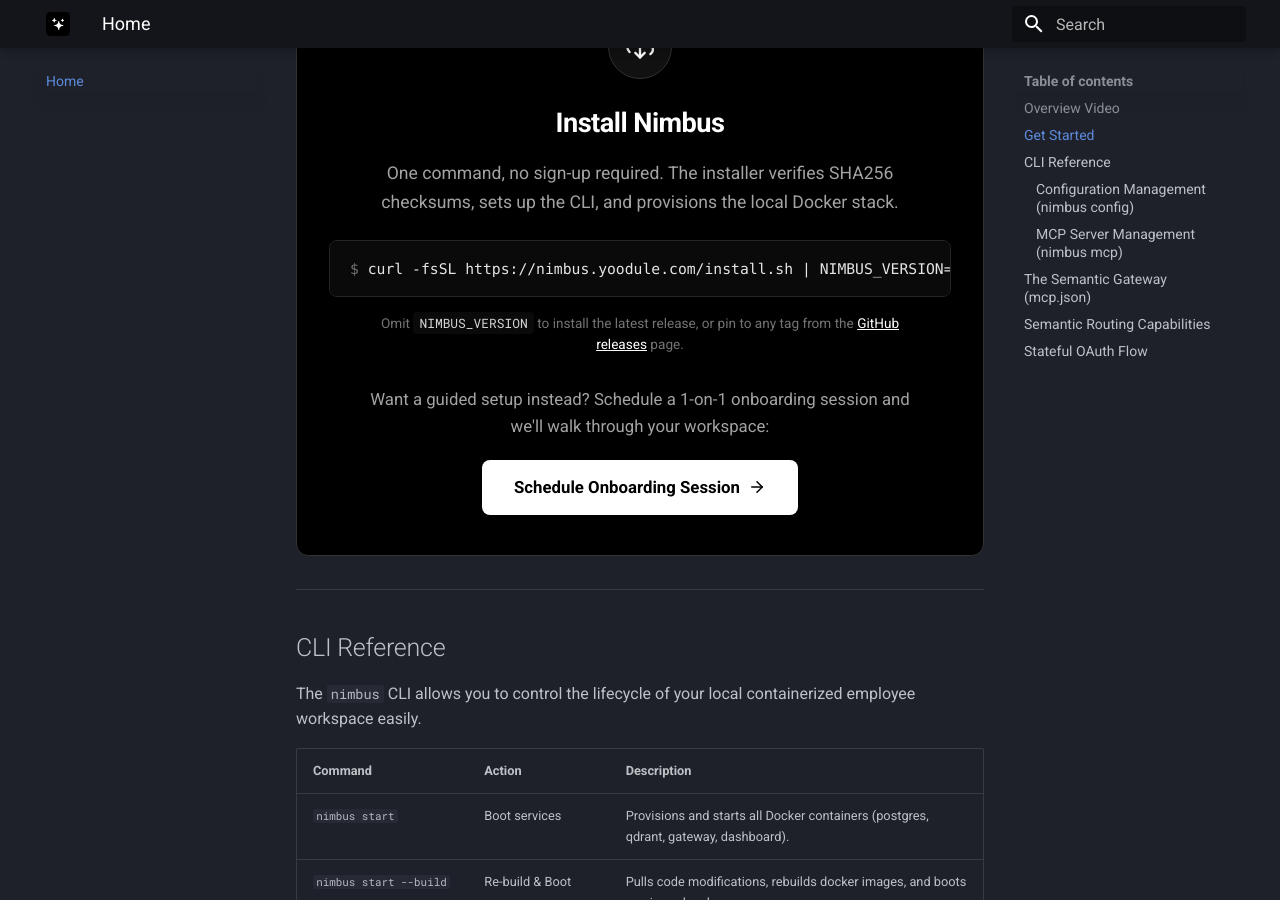
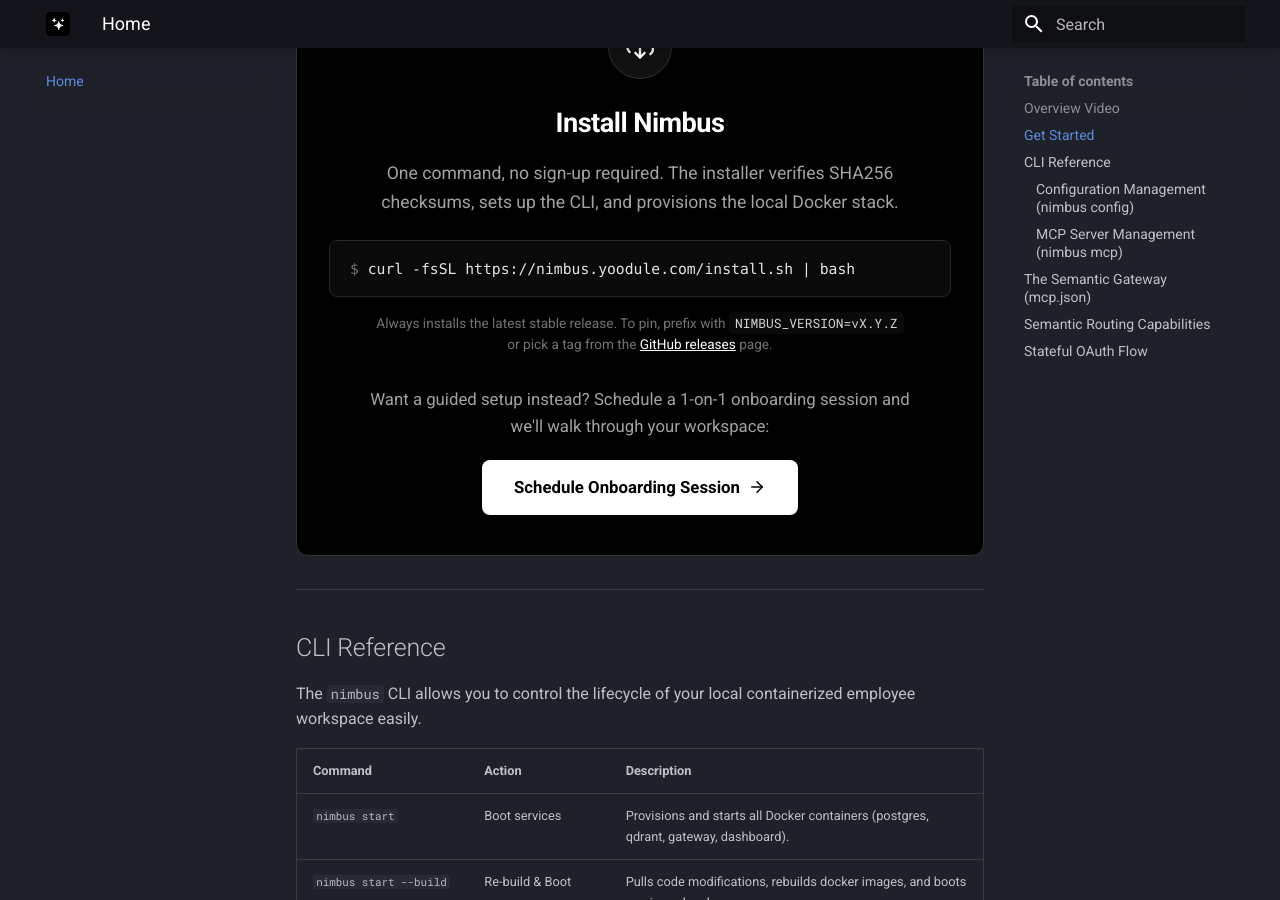
Before and after one commit to Yoodule/nimbus, an MkDocs documentation site: the page built from docs/index.md, in a window 1280 px wide and 900 px high, scrolled down 1043 px. Built offline with MkDocs 1.6.1 and Material for MkDocs 9.7.7, drawn with Linux system fonts in a browser that asks for light colours.

Commit message:
docs: default install command to latest release
Matches the Ollama/Claude convention of showing an unpinned one-liner
in the headline install card, with pinning documented as a footnote.
Avoids the docs aging out of date with every release.

```diff
--- a/docs/index.md
+++ b/docs/index.md
@@ -38,11 +38,12 @@
   </p>
 
   <div style="background: #0a0a0a; border: 1px solid #262626; border-radius: 8px; padding: 16px 20px; margin: 0 auto 16px auto; max-width: 640px; text-align: left; font-family: 'SF Mono', Menlo, Consolas, monospace; font-size: 0.92em; color: #e5e5e5; overflow-x: auto; white-space: nowrap;">
-    <span style="color: #737373;">$ </span>curl -fsSL https://nimbus.yoodule.com/install.sh | NIMBUS_VERSION=v1.0.3 bash
+    <span style="color: #737373;">$ </span>curl -fsSL https://nimbus.yoodule.com/install.sh | bash
   </div>
 
   <p style="color: #737373; font-size: 0.85em; margin: 0 auto 32px auto; max-width: 540px; line-height: 1.5;">
-    Omit <code style="color: #d4d4d4; background: #0a0a0a; padding: 2px 6px; border-radius: 4px; font-size: 0.95em;">NIMBUS_VERSION</code> to install the latest release, or pin to any tag from the
+    Always installs the latest stable release. To pin, prefix with
+    <code style="color: #d4d4d4; background: #0a0a0a; padding: 2px 6px; border-radius: 4px; font-size: 0.95em;">NIMBUS_VERSION=vX.Y.Z</code> or pick a tag from the
     <a href="https://github.com/Yoodule/nimbus/releases" target="_blank" style="color: #ffffff; text-decoration: underline;">GitHub releases</a> page.
   </p>
 
```
